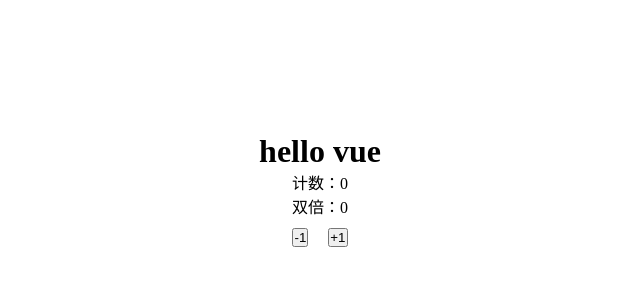
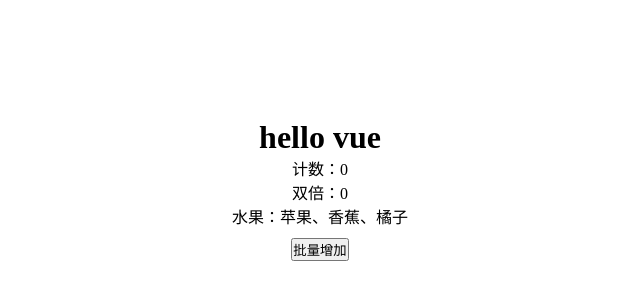
Before and after one commit to jieci0825/mini-pinia, a Vue app: page / in a window 1280 px wide. Shown: the part 210-510 px from the top of the page, without its empty margins (320-960 px from the left). Built offline with nearby package versions, Linux system fonts and the light colour scheme.

Commit message:
feat: 完成 $patch

```diff
--- a/src/App.vue
+++ b/src/App.vue
@@ -11,8 +11,20 @@ const increase = () => {
   // useCounter.increase()
   inc()
 }
-const decrease = () => {
-  useCounter.count--
+
+const handleClick = () => {
+  // 对象式
+  // const fruits = [...useCounter.fruits, '黄桃', '西瓜']
+  // useCounter.$patch({
+  //   count: useCounter.count + 1,
+  //   fruits
+  // })
+
+  // 函数式
+  useCounter.$patch(state => {
+    state.count++
+    state.fruits.push('葡萄', '甜瓜')
+  })
 }
 </script>
 
@@ -27,9 +39,14 @@ const decrease = () => {
       <span>双倍：</span>
       <span>{{ useCounter.doubleCount }}</span>
     </div>
+    <div>
+      <span>水果：</span>
+      <span v-for="(fruit, idx) in useCounter.fruits" :key="idx"
+        >{{ fruit }}{{ idx < useCounter.fruits.length - 1 ? '、' : '' }}</span
+      >
+    </div>
     <div class="btns">
-      <button @click="decrease">-1</button>
-      <button @click="increase">+1</button>
+      <button @click="handleClick">批量增加</button>
     </div>
   </div>
 </template>
--- a/src/pinia/defineStore.js
+++ b/src/pinia/defineStore.js
@@ -3,10 +3,18 @@ import {
   effectScope,
   getCurrentInstance,
   inject,
+  isRef,
   reactive,
   toRefs
 } from 'vue'
-import { extend, isFunction, isObject, isString } from './utils'
+import {
+  extend,
+  hasChanged,
+  hasOwn,
+  isFunction,
+  isObject,
+  isString
+} from './utils'
 import { PiniaSymbol } from './rootStore'
 
 export function defineStore(idOrOptions, setup) {
@@ -46,9 +54,45 @@ export function defineStore(idOrOptions, setup) {
   return useStore
 }
 
+function mergeReactiveObject(target, partialState) {
+  for (const key in partialState) {
+    // 排除掉原型链上的属性
+    if (!hasOwn(partialState, key)) {
+      continue
+    }
+
+    const oldValue = target[key]
+    const newValue = partialState[key]
+
+    // 新旧值都是对象，且不能是 ref 才进行递归处理
+    if (isObject(newValue) && isObject(oldValue) && !isRef(newValue)) {
+      target[key] = mergeReactiveObject(oldValue, newValue)
+    } else {
+      // 两个值发生变化时才更新
+      if (hasChanged(oldValue, newValue)) {
+        target[key] = newValue
+      }
+    }
+  }
+
+  return target
+}
+
 function createSetupStore(id, setup, pinia) {
+  function $patch(partialStateOrMutation) {
+    if (isFunction(partialStateOrMutation)) {
+      partialStateOrMutation(store)
+    } else if (isObject(partialStateOrMutation)) {
+      mergeReactiveObject(store, partialStateOrMutation)
+    }
+  }
+
+  const partialStore = {
+    $patch
+  }
+
   // 每一个 store 都应该是一个响应式对象
-  const store = reactive({})
+  const store = reactive(partialStore)
 
   // 单独的 effectScope
   let scope
--- a/src/pinia/utils.js
+++ b/src/pinia/utils.js
@@ -11,3 +11,13 @@ export function isObject(value) {
 }
 
 export const extend = Object.assign
+
+const hasOwnProperty = Object.prototype.hasOwnProperty
+
+export const hasOwn = (value, key) => {
+  return hasOwnProperty.call(value, key)
+}
+
+export const hasChanged = (a, b) => {
+  return !Object.is(a, b)
+}
--- a/src/store/counterStore.js
+++ b/src/store/counterStore.js
@@ -2,47 +2,44 @@ import { defineStore } from '@/pinia'
 import { computed, reactive, toRefs } from 'vue'
 
 // options
-export const useCounterStore = defineStore('counter', {
-  state: () => ({
-    count: 0,
-    userInfo: {
-      name: '张三',
-      age: 18
-    }
-  }),
-  actions: {
-    increase() {
-      this.count++
-    }
-  },
-  getters: {
-    doubleCount: state => {
-      return state.count * 2
-    }
-  }
-})
-
-// function
-// export const useCounterStore = defineStore('counter', store => {
-//   const state = reactive({
+// export const useCounterStore = defineStore('counter', {
+//   state: () => ({
 //     count: 0,
 //     userInfo: {
 //       name: '张三',
 //       age: 18
 //     }
-//   })
-
-//   const increase = () => {
-//     state.count++
-//   }
-
-//   const doubleCount = computed(() => {
-//     return state.count * 2
-//   })
-
-//   return {
-//     ...toRefs(state),
-//     increase,
-//     doubleCount
+//   }),
+//   actions: {
+//     increase() {
+//       this.count++
+//     }
+//   },
+//   getters: {
+//     doubleCount: state => {
+//       return state.count * 2
+//     }
 //   }
 // })
+
+// function
+export const useCounterStore = defineStore('counter', store => {
+  const state = reactive({
+    count: 0,
+    fruits: ['苹果', '香蕉', '橘子']
+  })
+
+  const increase = () => {
+    state.count++
+  }
+
+  const doubleCount = computed(() => {
+    return state.count * 2
+  })
+
+  return {
+    ...toRefs(state),
+    increase,
+    doubleCount
+  }
+})
```
